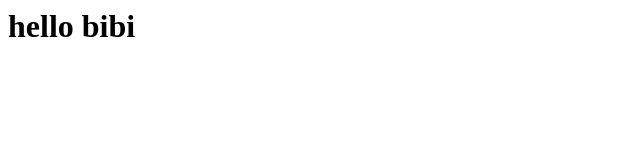
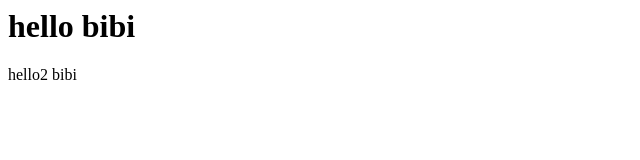
Before and after one commit to gabrielchase/dormmi-static, a plain HTML site: page index.html in a window 1280 px wide. Shown: the full height of the page, 0-640 px from the left. Drawn offline with Linux system fonts and the light colour scheme.

Commit message:
added something

```diff
--- a/index.html
+++ b/index.html
@@ -1 +1,2 @@
 <h1>hello bibi</h1>
+<p>hello2 bibi</p>
```
